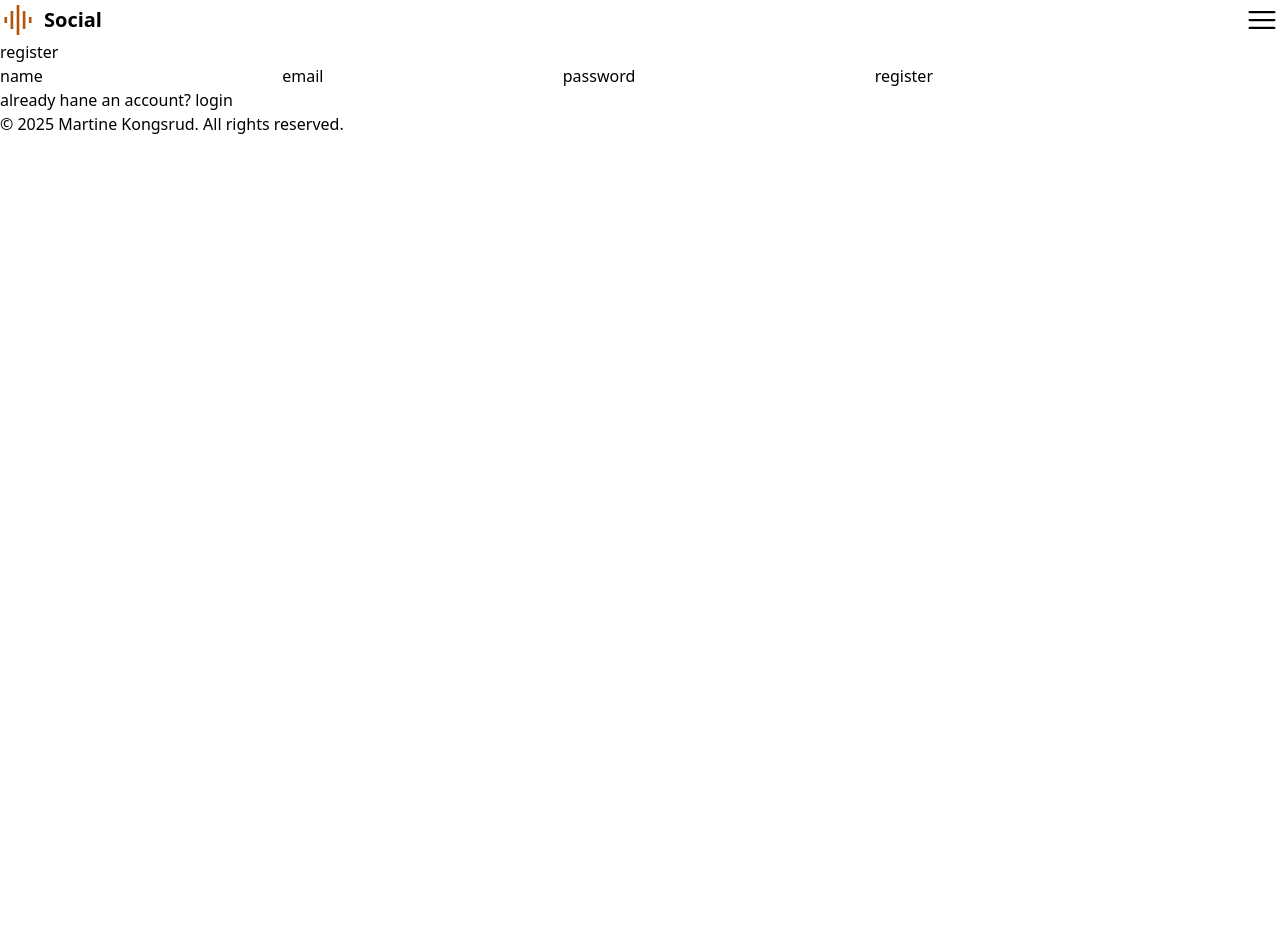
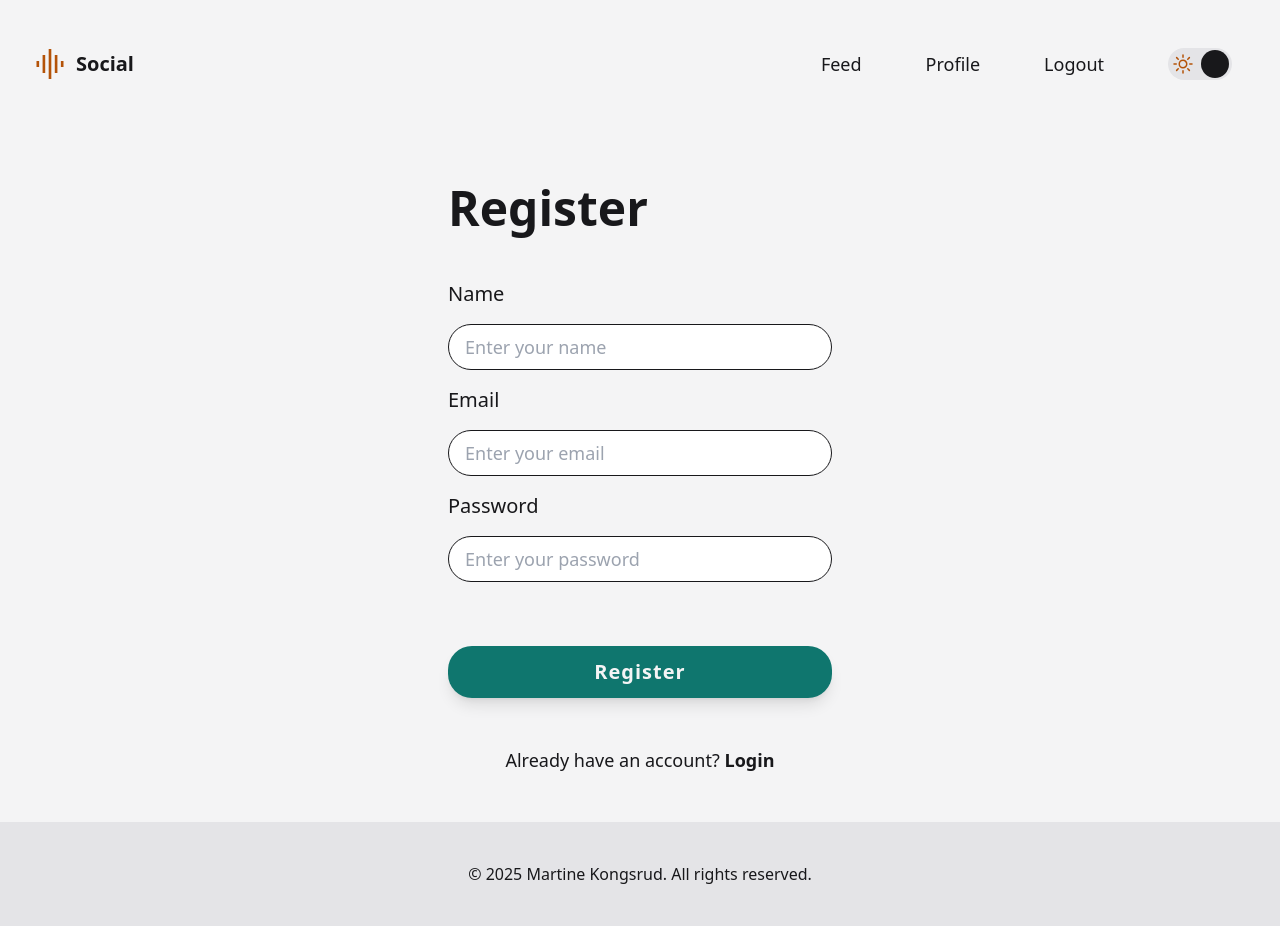
Before and after one commit to Martinekong/fed2-css-frameworks-ca, a website: page auth/register.html in a window 1280 px wide. Before the commit the page ends 800 px from the top, so only its background shows below. Drawn offline with nearby package versions, Linux system fonts and the light colour scheme.

Commit message:
styling on register

```diff
--- a/auth/register.html
+++ b/auth/register.html
@@ -12,10 +12,13 @@
       href="https://fonts.googleapis.com/css2?family=Material+Symbols+Outlined:opsz,wght,FILL,GRAD@24,400,0,0&icon_names=graphic_eq"
     />
     <link rel="stylesheet" href="./../src/css/styles.css" />
+    <script type="module" src="./../src/js/script.js"></script>
     <title>Social | Register</title>
   </head>
-  <body>
-    <header class="flex justify-between">
+  <body
+    class="flex flex-col min-h-screen text-zinc-900 bg-zinc-100 dark:text-zinc-100 dark:bg-zinc-900"
+  >
+    <header class="flex justify-between m-8">
       <div class="flex items-center gap-2">
         <span class="text-4xl material-symbols-outlined text-amber-700">
           graphic_eq
@@ -24,7 +27,7 @@
       </div>
       <div class="flex items-center">
         <!-- hamburger icon -->
-        <button aria-label="open menu">
+        <button id="menu-open" class="md:hidden" aria-label="open menu">
           <svg
             xmlns="http://www.w3.org/2000/svg"
             fill="none"
@@ -41,18 +44,66 @@
           </svg>
         </button>
 
-        <div class="hidden">
-          <!-- Add light/dark mode toggler -->
-          <nav>
+        <div
+          id="mobile-menu"
+          class="fixed inset-0 z-40 flex-col hidden bg-amber-400 text-zinc-900 dark:bg-amber-700 dark:text-zinc-100 md:static md:flex md:flex-row-reverse md:bg-zinc-100 md:dark:bg-zinc-900 md:gap-8"
+        >
+          <!-- Mode toggle -->
+          <div class="flex justify-between p-8 md:p-4">
+            <button id="theme-toggle" aria-label="Toggle Dark/Light Mode">
+              <div
+                class="flex items-center justify-around w-16 h-8 bg-zinc-200 rounded-3xl dark:flex-row-reverse dark:bg-zinc-800"
+                id="toggle-container"
+              >
+                <!-- Sun icon -->
+                <svg
+                  xmlns="http://www.w3.org/2000/svg"
+                  fill="none"
+                  viewBox="0 0 24 24"
+                  stroke-width="1.5"
+                  stroke="currentColor"
+                  class="transition-opacity duration-300 size-6 text-amber-700"
+                  id="sun-icon"
+                >
+                  <path
+                    stroke-linecap="round"
+                    stroke-linejoin="round"
+                    d="M12 3v2.25m6.364.386-1.591 1.591M21 12h-2.25m-.386 6.364-1.591-1.591M12 18.75V21m-4.773-4.227-1.591 1.591M5.25 12H3m4.227-4.773L5.636 5.636M15.75 12a3.75 3.75 0 1 1-7.5 0 3.75 3.75 0 0 1 7.5 0Z"
+                  />
+                </svg>
+
+                <!-- Moon icon -->
+                <svg
+                  xmlns="http://www.w3.org/2000/svg"
+                  fill="none"
+                  viewBox="0 0 24 24"
+                  stroke-width="1.5"
+                  stroke="currentColor"
+                  class="hidden transition-opacity duration-300 size-6 text-amber-400"
+                  id="moon-icon"
+                >
+                  <path
+                    stroke-linecap="round"
+                    stroke-linejoin="round"
+                    d="M21.752 15.002A9.72 9.72 0 0 1 18 15.75c-5.385 0-9.75-4.365-9.75-9.75 0-1.33.266-2.597.748-3.752A9.753 9.753 0 0 0 3 11.25C3 16.635 7.365 21 12.75 21a9.753 9.753 0 0 0 9.002-5.998Z"
+                  />
+                </svg>
+
+                <div
+                  class="bg-zinc-900 h-7 w-7 rounded-3xl dark:bg-zinc-100"
+                ></div>
+              </div>
+            </button>
+
             <!-- Close icon -->
-            <button aria-label="close menu">
+            <button id="menu-close" aria-label="close menu" class="md:hidden">
               <svg
                 xmlns="http://www.w3.org/2000/svg"
                 fill="none"
                 viewBox="0 0 24 24"
                 stroke-width="1.5"
                 stroke="currentColor"
-                class="size-6"
+                class="size-9"
               >
                 <path
                   stroke-linecap="round"
@@ -61,31 +112,77 @@
                 />
               </svg>
             </button>
+          </div>
 
-            <a href="./../posts/feed.html">feed</a>
-            <a href="./../profile/profile.html">profile</a>
-            <a href="./../index.html">logout</a>
+          <nav
+            class="flex flex-col justify-start flex-grow pt-8 text-lg font-medium text-center md:flex-row md:pt-0 md:items-center md:gap-8"
+          >
+            <a
+              href="./../posts/feed.html"
+              class="w-full p-4 capitalize hover:bg-amber-300 dark:hover:bg-amber-600 md:hover:bg-transparent md:dark:hover:bg-transparent"
+              >feed</a
+            >
+            <a
+              href="./../profile/profile.html"
+              class="w-full p-4 capitalize hover:bg-amber-300 dark:hover:bg-amber-600 md:hover:bg-transparent md:dark:hover:bg-transparent"
+              >profile</a
+            >
+            <a
+              href="./../index.html"
+              class="w-full p-4 capitalize hover:bg-amber-300 dark:hover:bg-amber-600 md:hover:bg-transparent md:dark:hover:bg-transparent"
+              >logout</a
+            >
           </nav>
         </div>
       </div>
     </header>
 
-    <main>
-      <div>
-        <h1>register</h1>
-        <form>
-          <label for="name">name</label>
-          <input type="text" name="name" id="name" />
-          <label for="email">email</label>
-          <input type="email" name="email" id="email" />
-          <label for="password">password</label>
-          <input type="password" name="password" id="password" />
-          <button type="submit">register</button>
+    <main class="flex-grow mx-8 mt-14 md:mx-auto">
+      <div class="mx-auto md:w-96 max-w-96">
+        <h1 class="text-5xl font-bold capitalize">register</h1>
+        <form class="flex flex-col gap-4 mt-12">
+          <label for="name" class="text-xl capitalize">name</label>
+          <input
+            type="text"
+            name="name"
+            id="name"
+            placeholder="Enter your name"
+            class="px-4 py-2 text-lg border rounded-3xl border-zinc-900"
+          />
+          <label for="email" class="text-xl capitalize">email</label>
+          <input
+            type="email"
+            name="email"
+            id="email"
+            placeholder="Enter your email"
+            class="px-4 py-2 text-lg border rounded-3xl border-zinc-900"
+          />
+          <label for="password" class="text-xl capitalize">password</label>
+          <input
+            type="password"
+            name="password"
+            id="password"
+            placeholder="Enter your password"
+            class="px-4 py-2 text-lg border rounded-3xl border-zinc-900"
+          />
+          <button
+            type="submit"
+            class="py-3 my-12 text-xl font-bold tracking-wider capitalize transition duration-300 ease-in-out bg-teal-700 shadow-lg text-zinc-100 rounded-3xl hover:bg-teal-900 dark:bg-teal-300 dark:hover:bg-teal-500 dark:text-zinc-900"
+          >
+            register
+          </button>
         </form>
-        <p>already hane an account? <a href="./../index.html">login</a></p>
+        <p class="pb-12 text-lg text-center">
+          Already have an account?
+          <a href="./../index.html" class="font-bold">Login</a>
+        </p>
       </div>
     </main>
 
-    <footer>© 2025 Martine Kongsrud. All rights reserved.</footer>
+    <footer
+      class="p-10 text-center bg-zinc-200 text-zinc-900 dark:text-zinc-100 dark:bg-zinc-800"
+    >
+      © 2025 Martine Kongsrud. All rights reserved.
+    </footer>
   </body>
 </html>
```
Also changed, not shown: index.html (+4 -4 lines).
